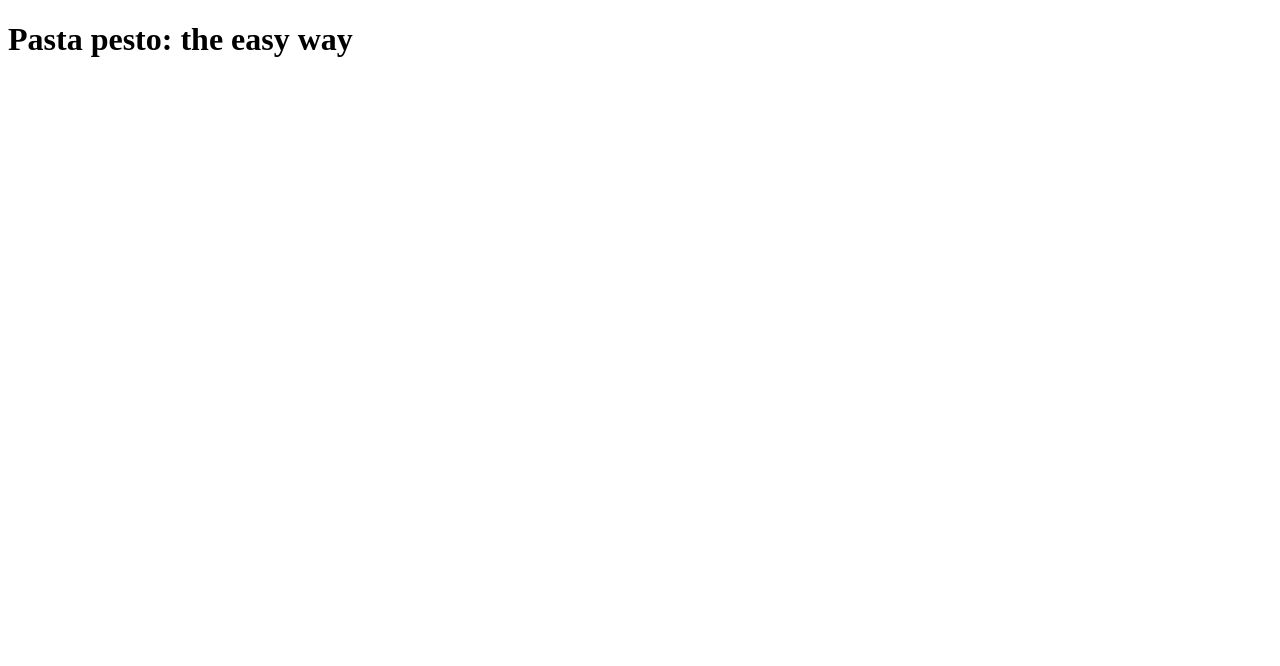
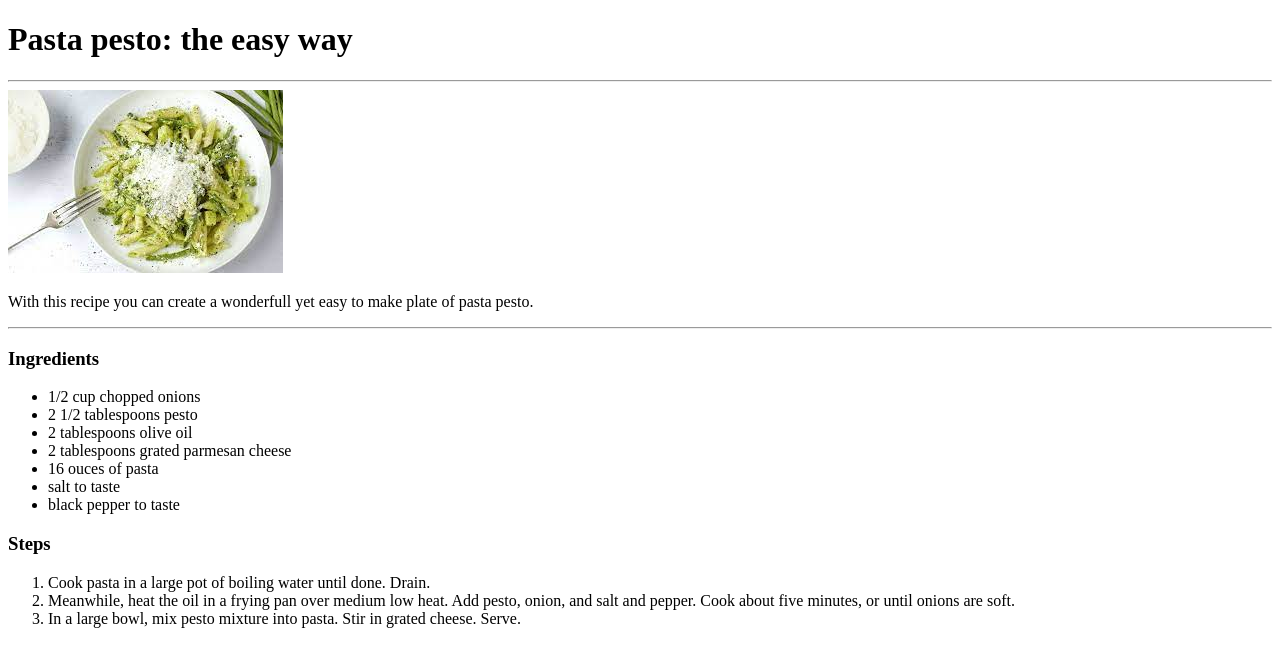
Before and after one commit to juulDEbeer/odin-recipe, a plain HTML site: page recipes/pastapesto.html in a window 1280 px wide. Drawn offline with Linux system fonts and the light colour scheme.

Commit message:
Added ingredients and steps

```diff
--- a/recipes/pastapesto.html
+++ b/recipes/pastapesto.html
@@ -8,5 +8,26 @@
 </head>
 <body>
     <h1>Pasta pesto: the easy way</h1>
+    <hr>
+    <img src="../pastapesto.jpg" alt="Picture of a plate of pasta pesto.">
+
+    <p>With this recipe you can create a wonderfull yet easy to make plate of pasta pesto. </p>
+    <hr>
+    <h3>Ingredients</h3>
+    <ul>
+        <li>1/2 cup chopped onions</li>
+        <li>2 1/2 tablespoons pesto</li>
+        <li>2 tablespoons olive oil</li>
+        <li>2 tablespoons grated parmesan cheese</li>
+        <li>16 ouces of pasta</li>
+        <li>salt to taste</li>
+        <li>black pepper to taste</li>
+    </ul>
+    <h3>Steps</h3>
+    <ol>
+        <li>Cook pasta in a large pot of boiling water until done. Drain.</li>
+        <li>Meanwhile, heat the oil in a frying pan over medium low heat. Add pesto, onion, and salt and pepper. Cook about five minutes, or until onions are soft.</li>
+        <li>In a large bowl, mix pesto mixture into pasta. Stir in grated cheese. Serve.</li>
+    </ol>
 </body>
 </html>
```
